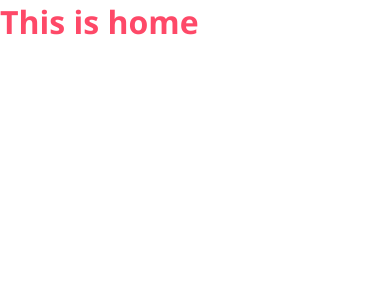
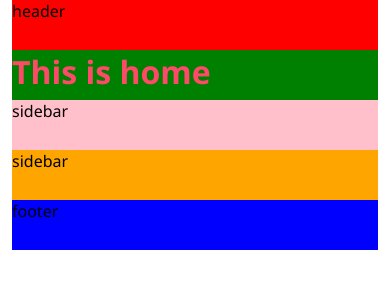
Before and after one commit to long5436/chuyen-de-web2-react-front-end, a React (Vite) app: page / in a window 390 px wide. Shown: the top 300 px of the page. Built offline with nearby package versions, Linux system fonts and the light colour scheme.

Commit message:
build layout

```diff
--- a/src/Layouts/DefaultLayout/DefaultLayout.jsx
+++ b/src/Layouts/DefaultLayout/DefaultLayout.jsx
@@ -1,7 +1,46 @@
 import PropTypes from 'prop-types';
+import className from 'classnames/bind';
+
+import styles from './DefaultLayout.module.scss';
+
+const cx = className.bind(styles);
 
 function DefaultLayout({ children }) {
-  return <div>{children}</div>;
+  return (
+    <div className={cx('wrapper')}>
+      <div className={cx('content')}>
+        <div style={{ background: 'red', height: 50 }}>
+          {/* component header */}header
+        </div>
+        <div className={cx('layout-body')}>
+          <div
+            style={{ background: 'pink', height: 50 }}
+            className={cx('sidebar-left')}
+          >
+            sidebar
+          </div>
+          <div
+            style={{ background: 'green', height: 50 }}
+            className={cx('body-content')}
+          >
+            {children}
+          </div>
+          <div
+            style={{ background: 'orange', height: 50 }}
+            className={cx('sidebar-right')}
+          >
+            sidebar
+          </div>
+        </div>
+        <div
+          style={{ background: 'blue', height: 50 }}
+          className={cx('footer')}
+        >
+          footer
+        </div>
+      </div>
+    </div>
+  );
 }
 
 export default DefaultLayout;
--- /dev/null
+++ b/src/Layouts/DefaultLayout/DefaultLayout.module.scss
@@ -0,0 +1,40 @@
+.wrapper {
+}
+
+.content {
+  margin: 0 auto;
+  width: var(--wrapper-width);
+  max-width: 100%;
+  //   background: burlywood;
+  padding: 0 var(--wrapper-padding);
+}
+
+.layout-body {
+  display: grid;
+  grid-template-columns: 1fr 2fr 1fr;
+}
+
+@media screen and (max-width: 960px) {
+  .layout-body {
+    grid-template-columns: 1fr 2fr;
+  }
+
+  .sidebar-right {
+    grid-column: 1/3;
+  }
+}
+
+@media screen and (max-width: 768px) {
+  .content {
+    padding: 0 var(--wrapper-padding-mobile);
+  }
+
+  .layout-body {
+    grid-template-columns: 1fr;
+  }
+
+  .body-content {
+    grid-row-start: 1;
+    grid-column: 1/3;
+  }
+}
--- a/src/components/GlobalStyles/Global.scss
+++ b/src/components/GlobalStyles/Global.scss
@@ -3,6 +3,10 @@
   --color-background: #f4f5f9;
 
   --border-radius: 10px;
+
+  --wrapper-width: 1280px;
+  --wrapper-padding: 40px;
+  --wrapper-padding-mobile: 12px;
 }
 
 * {
```
